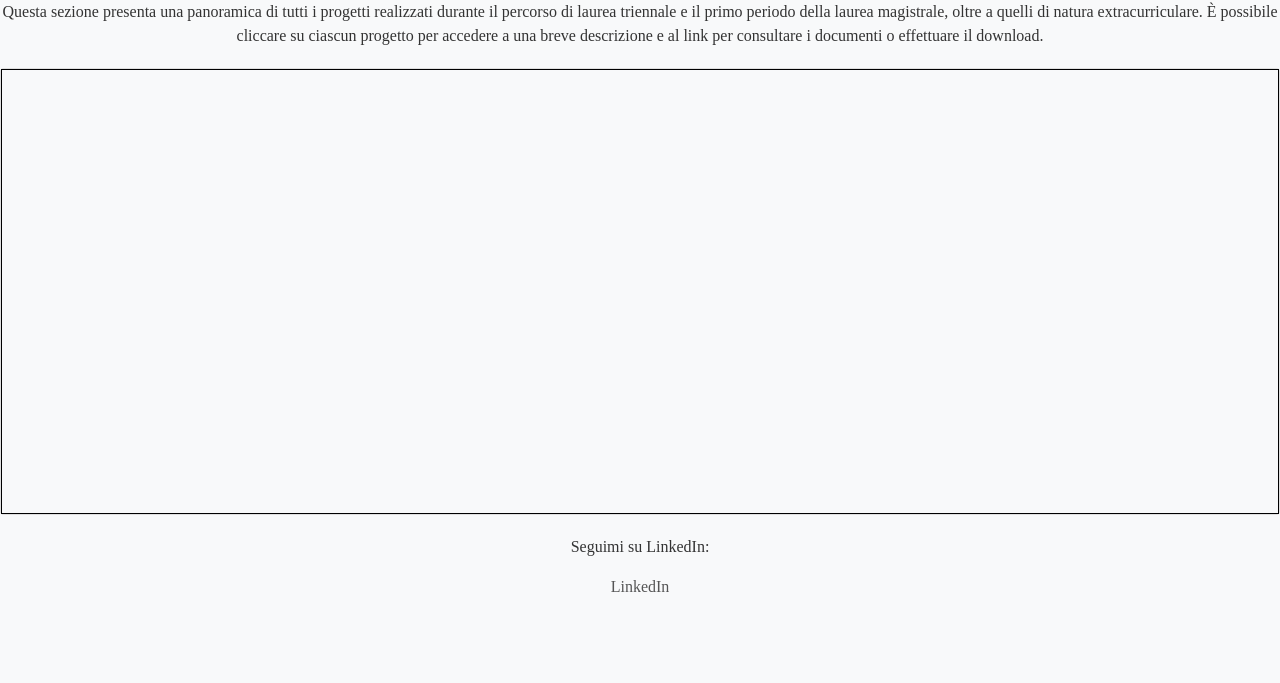
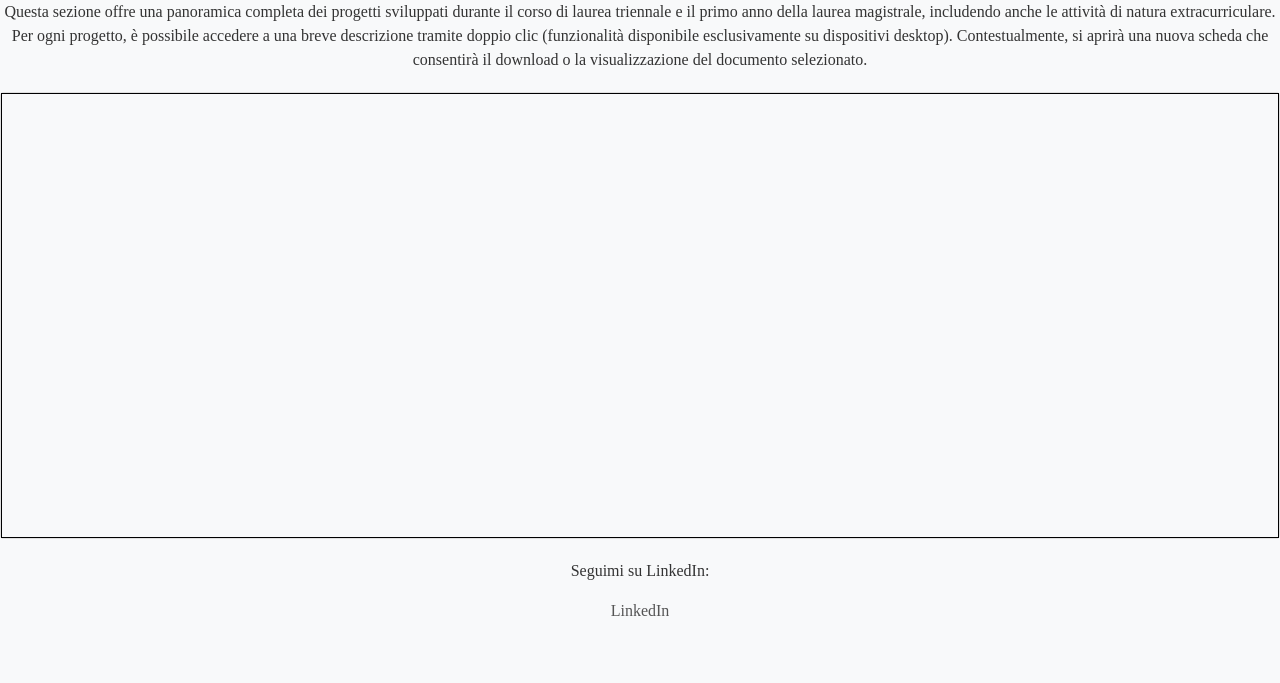
Before and after one commit to al27zanzottera/al27zanzottera.github.io, a plain HTML site: page home.html in a window 1280 px wide. Shown: the part 117-800 px from the top of the page. Drawn offline with nearby package versions, Linux system fonts and the light colour scheme.

Commit message:
Update home.html

```diff
--- a/home.html
+++ b/home.html
@@ -82,7 +82,6 @@
             display: flex;
             align-items: center;
             justify-content: center;
-            /* Eventuale icona o testo più carino */
             font-size: 1.5rem;
             font-weight: bold;
             color: #000;
@@ -115,7 +114,7 @@
         <h1>Progetti</h1>
     </div>
     <div class="description">
-        <p>Questa sezione presenta una panoramica di tutti i progetti realizzati durante il percorso di laurea triennale e il primo periodo della laurea magistrale, oltre a quelli di natura extracurriculare. È possibile cliccare su ciascun progetto per accedere a una breve descrizione e al link per consultare i documenti o effettuare il download.</p>
+        <p>Questa sezione offre una panoramica completa dei progetti sviluppati durante il corso di laurea triennale e il primo anno della laurea magistrale, includendo anche le attività di natura extracurriculare. Per ogni progetto, è possibile accedere a una breve descrizione tramite doppio clic (funzionalità disponibile esclusivamente su dispositivi desktop). Contestualmente, si aprirà una nuova scheda che consentirà il download o la visualizzazione del documento selezionato.</p>
     </div>
 
     <div class="card" style="width: 100%">
```
